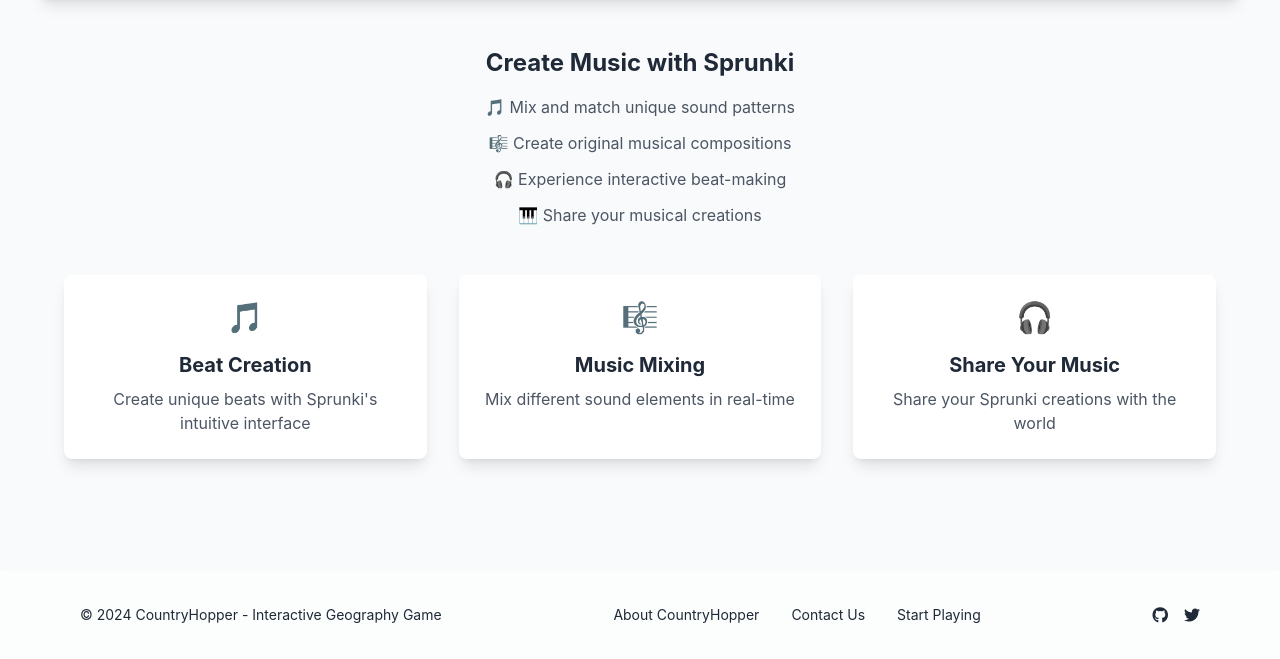
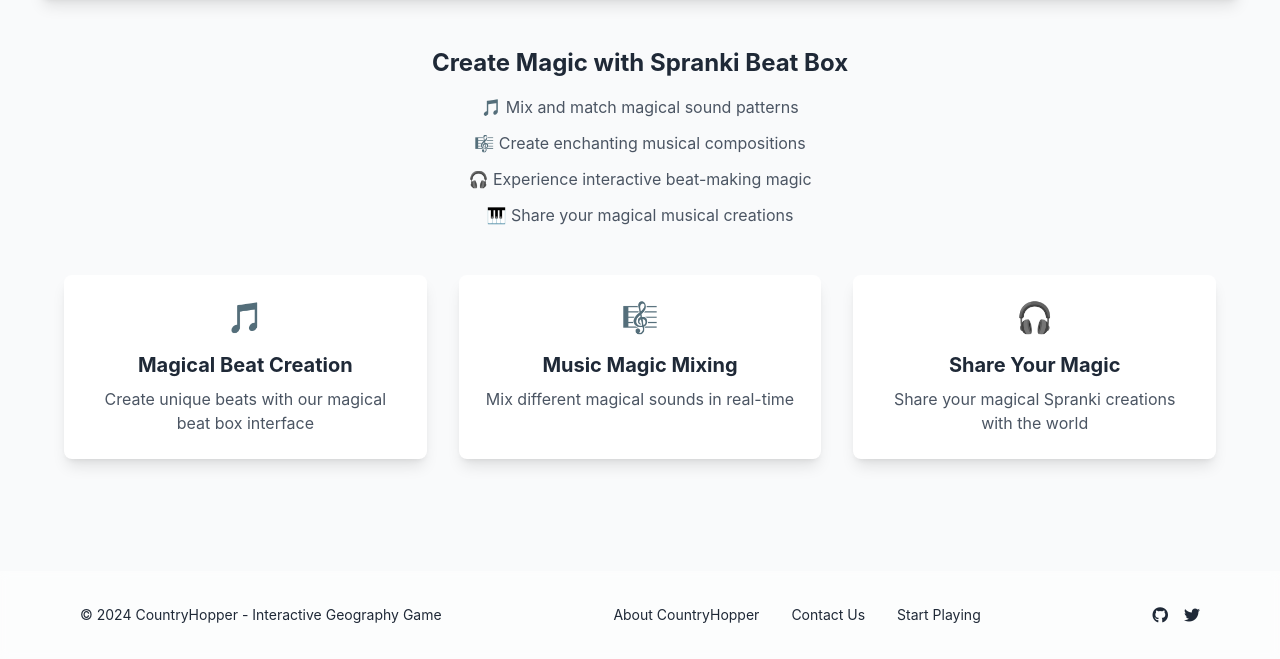
Before and after one commit to slideology/spranki, a Flask app: page / in a window 1280 px wide. Shown: the part 956-1615 px from the top of the page. Run offline with Flask 3, Linux system fonts and the light colour scheme; some libraries are stand-ins or nearby versions.

Commit message:
Optimize SEO for Spranki Magic Music Beat Box

```diff
--- a/templates/index.html
+++ b/templates/index.html
@@ -2,21 +2,21 @@
 
 {% block head %}
 <!-- SEO Meta Tags -->
-<meta name="description" content="Play Sprunki - The innovative music creation game. Mix beats, create unique sounds, and experience an interactive musical journey. Free online music game for all ages.">
-<meta name="keywords" content="sprunki, music game, beat maker, online music creator, interactive music, rhythm game, musical game, sprunki online">
-<meta name="author" content="Sprunki">
+<meta name="description" content="Play Spranki Magic Music Beat Box - Create amazing beats, mix music, and experience the magic of interactive music creation. Free online music beat maker for all ages.">
+<meta name="keywords" content="Spranki Magic Music Beat Box, beat maker, music box, magic music creator, interactive beats, rhythm game, musical game, spranki online, beat box game">
+<meta name="author" content="Spranki">
 
 <!-- Open Graph Meta Tags -->
-<meta property="og:title" content="Sprunki - Interactive Music Creation Game">
-<meta property="og:description" content="Create amazing music with Sprunki! Mix beats, compose tunes, and share your musical creations in this innovative online game.">
+<meta property="og:title" content="Spranki Magic Music Beat Box - Create Your Musical Magic">
+<meta property="og:description" content="Experience the magic of music creation with Spranki Magic Music Beat Box! Mix beats, create magical tunes, and share your musical masterpieces.">
 <meta property="og:type" content="website">
 <meta property="og:url" content="https://spranki.art">
 <meta property="og:image" content="https://spranki.art/static/images/sprunki-preview.jpg">
 
 <!-- Twitter Card Meta Tags -->
 <meta name="twitter:card" content="summary_large_image">
-<meta name="twitter:title" content="Sprunki - Interactive Music Creation Game">
-<meta name="twitter:description" content="Create amazing music with Sprunki! Mix beats, compose tunes, and share your musical creations.">
+<meta name="twitter:title" content="Spranki Magic Music Beat Box - Interactive Music Creation">
+<meta name="twitter:description" content="Create magical music with Spranki Magic Music Beat Box! Mix beats, compose tunes, and share your musical creations.">
 <meta name="twitter:image" content="https://spranki.art/static/images/sprunki-preview.jpg">
 
 <!-- Structured Data -->
@@ -24,8 +24,8 @@
 {
   "@context": "https://schema.org",
   "@type": "WebApplication",
-  "name": "Sprunki",
-  "description": "An interactive music creation game where players can mix beats and create unique musical compositions",
+  "name": "Spranki Magic Music Beat Box",
+  "description": "An interactive music beat box where players can create magical beats and unique musical compositions",
   "url": "https://spranki.art",
   "applicationCategory": "Game",
   "genre": "Music",
@@ -39,42 +39,42 @@
 </script>
 {% endblock %}
 
-{% block title %}Sprunki - Interactive Music Creation Game{% endblock %}
+{% block title %}Spranki Magic Music Beat Box - Create Your Musical Magic{% endblock %}
 
 {% block content %}
 <div class="container mx-auto px-4 py-8">
     <!-- Hero Section -->
     <section class="text-center mb-8">
-        <h1 class="text-4xl md:text-5xl font-bold mb-4">Welcome to Sprunki</h1>
+        <h1 class="text-4xl md:text-5xl font-bold mb-4">Welcome to Spranki Magic Music Beat Box</h1>
         <p class="text-xl text-gray-600 dark:text-gray-400 mb-4">
-            Create, Mix, and Share Your Musical Masterpiece!
+            Create Magical Beats, Mix Music, Share Your Masterpiece!
         </p>
         <p class="text-lg text-gray-500 dark:text-gray-400">
-            Join millions of music creators in this innovative beat-making experience
+            Join the magical world of music creation with our interactive beat box
         </p>
     </section>
 
     <!-- Game Section -->
-    <section class="mb-12" aria-label="Sprunki Game Interface">
+    <section class="mb-12" aria-label="Spranki Magic Music Beat Box Interface">
         <div class="w-full max-w-[1200px] mx-auto bg-gray-100 dark:bg-gray-800 rounded-lg shadow-lg overflow-hidden" style="aspect-ratio: 16/9;">
             <iframe
                 src="https://r.sprunki.im/sprunki/index.html"
                 class="w-full h-full border-0"
                 allow="fullscreen; autoplay; encrypted-media"
                 loading="lazy"
-                title="Play Sprunki Music Creation Game">
+                title="Play Spranki Magic Music Beat Box">
             </iframe>
         </div>
     </section>
 
     <!-- Game Features -->
     <section class="max-w-2xl mx-auto text-center mb-12">
-        <h2 class="text-2xl font-bold mb-4">Create Music with Sprunki</h2>
+        <h2 class="text-2xl font-bold mb-4">Create Magic with Spranki Beat Box</h2>
         <div class="text-gray-600 dark:text-gray-400 space-y-3">
-            <p>🎵 Mix and match unique sound patterns</p>
-            <p>🎼 Create original musical compositions</p>
-            <p>🎧 Experience interactive beat-making</p>
-            <p>🎹 Share your musical creations</p>
+            <p>🎵 Mix and match magical sound patterns</p>
+            <p>🎼 Create enchanting musical compositions</p>
+            <p>🎧 Experience interactive beat-making magic</p>
+            <p>🎹 Share your magical musical creations</p>
         </div>
     </section>
 
@@ -82,18 +82,18 @@
     <section class="grid grid-cols-1 md:grid-cols-3 gap-8 max-w-6xl mx-auto">
         <div class="bg-white dark:bg-gray-800 p-6 rounded-lg shadow-lg text-center">
             <div class="text-3xl mb-4">🎵</div>
-            <h3 class="text-xl font-bold mb-2">Beat Creation</h3>
-            <p class="text-gray-600 dark:text-gray-400">Create unique beats with Sprunki's intuitive interface</p>
+            <h3 class="text-xl font-bold mb-2">Magical Beat Creation</h3>
+            <p class="text-gray-600 dark:text-gray-400">Create unique beats with our magical beat box interface</p>
         </div>
         <div class="bg-white dark:bg-gray-800 p-6 rounded-lg shadow-lg text-center">
             <div class="text-3xl mb-4">🎼</div>
-            <h3 class="text-xl font-bold mb-2">Music Mixing</h3>
-            <p class="text-gray-600 dark:text-gray-400">Mix different sound elements in real-time</p>
+            <h3 class="text-xl font-bold mb-2">Music Magic Mixing</h3>
+            <p class="text-gray-600 dark:text-gray-400">Mix different magical sounds in real-time</p>
         </div>
         <div class="bg-white dark:bg-gray-800 p-6 rounded-lg shadow-lg text-center">
             <div class="text-3xl mb-4">🎧</div>
-            <h3 class="text-xl font-bold mb-2">Share Your Music</h3>
-            <p class="text-gray-600 dark:text-gray-400">Share your Sprunki creations with the world</p>
+            <h3 class="text-xl font-bold mb-2">Share Your Magic</h3>
+            <p class="text-gray-600 dark:text-gray-400">Share your magical Spranki creations with the world</p>
         </div>
     </section>
 </div>
```
